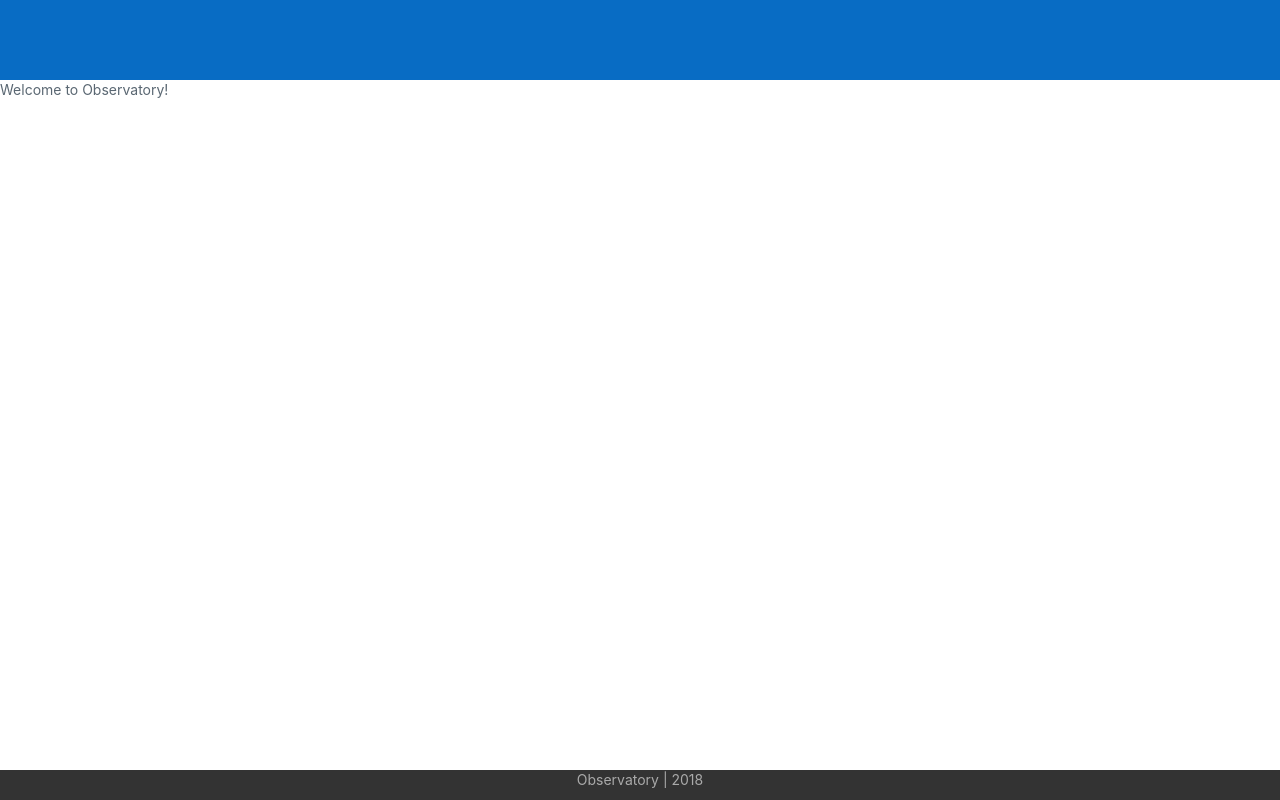
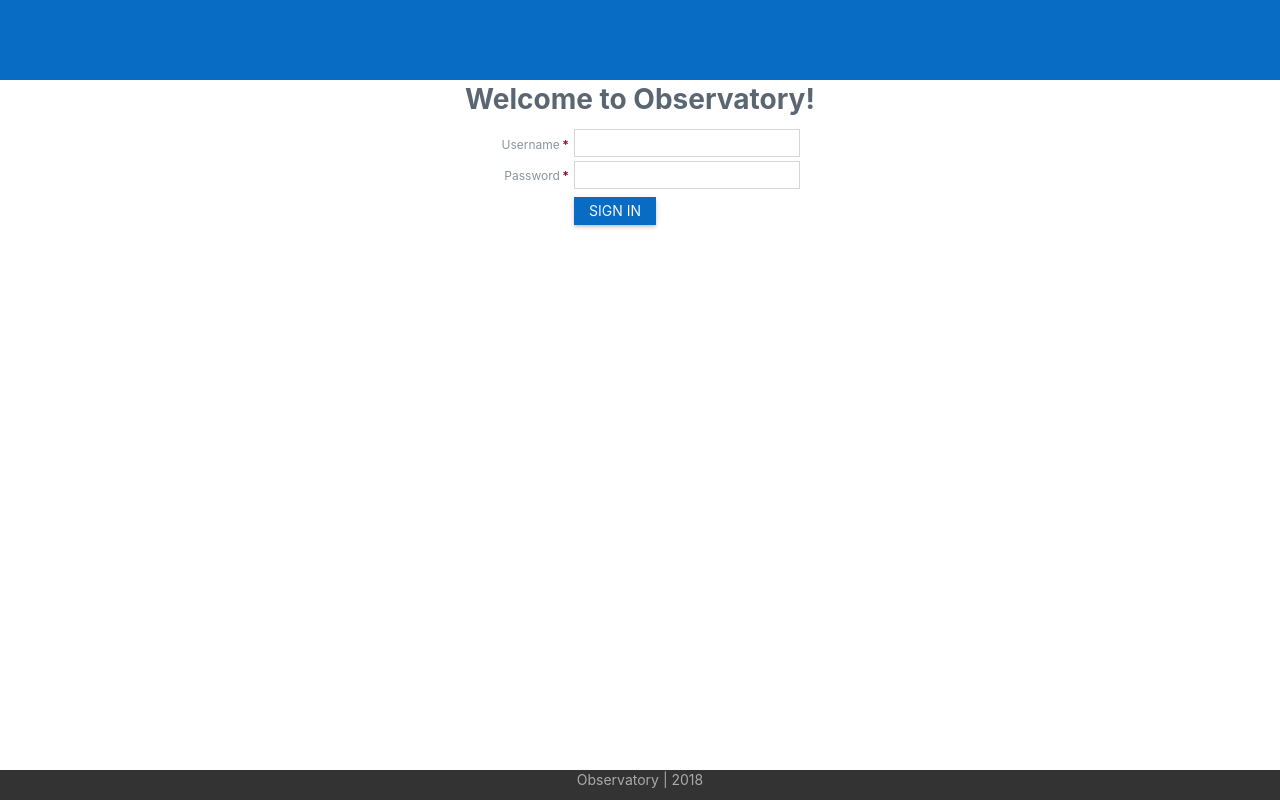
Before and after one commit to PolkovnikMedved/obs-cli, a Vue app: page / in a window 1280 px wide. Built offline with nearby package versions, Linux system fonts and the light colour scheme.

Commit message:
init axios  + loader

```diff
--- a/package.json
+++ b/package.json
@@ -9,6 +9,7 @@
     "test:unit": "vue-cli-service test:unit"
   },
   "dependencies": {
+    "axios": "^0.18.0",
     "register-service-worker": "^1.5.2",
     "vue": "^2.5.17",
     "vue-router": "^3.0.1",
--- a/src/assets/css/obs.css
+++ b/src/assets/css/obs.css
@@ -6,3 +6,26 @@
     background-color:#333;
     color: #aaa;
 }
+
+.full-width{
+    width: 100%;
+}
+
+form{
+    margin: 10px;
+}
+
+.spaced{
+    margin: 5px;
+}
+
+.spaced-no-left{
+    margin-right:5px;
+    margin-top:5px;
+    margin-bottom:5px;
+}
+
+span.c-form__required{
+    color: #9d0725;
+    font-weight: bold;
+}
--- /dev/null
+++ b/src/components/parts/version-search.vue
@@ -0,0 +1,43 @@
+<template>
+    <aside class="t-sidebar">
+        <div class="l-row">
+            <div class="l-col">
+                <button class="c-btn c-btn--primary c-btn--raised spaced">Versions</button>
+            </div>
+            <div class="l-col">
+                <button class="c-btn c-btn--primary c-btn--raised spaced">Structures</button>
+            </div>
+        </div>
+
+        <form action="" class="c-form c-form--block">
+            <fieldset class="c-form__fieldset">
+                <legend class="c-form__legend">Search</legend>
+                <div class="c-form__field-group">
+                    <label for="doc-num" class="c-form__label s-text--bold">Doc N°</label>
+                    <input id="doc-num" class="c-form__field full-width" type="text" name="doc-number" autocomplete="off">
+                </div>
+                <div class="c-form__field-group">
+                    <label for="dfa-num" class="c-form__label s-text--bold">DFA N°</label>
+                    <input id="dfa-num" class="c-form__field full-width" type="text" name="dfa-number" autocomplete="off">
+                </div>
+                <div class="c-form__field-group">
+                    <label for="doc-name" class="c-form__label s-text--bold">Doc. name</label>
+                    <input id="doc-name" class="c-form__field full-width" type="text" name="doc-name" autocomplete="off">
+                </div>
+                <div class="c-form__field-group">
+                    <label for="doc-cat" class="c-form__label s-text--bold">Doc. Cat.</label>
+                    <input id="doc-cat" class="c-form__field full-width" type="text" name="doc-cat" autocomplete="off">
+                </div>
+                <div class="c-form__field-group">
+                    <label for="str-name" class="c-form__label s-text--bold">Str. name</label>
+                    <input id="str-name" class="c-form__field full-width" type="text" name="str-name" autocomplete="off">
+                </div>
+                <div class="c-form__field-group">
+                    <label for="author" class="c-form__label s-text--bold">Author</label>
+                    <input id="author" class="c-form__field full-width" type="text" name="author" autocomplete="off">
+                </div>
+            </fieldset>
+            <button class="c-btn c-btn--primary c-btn--raised c-btn--ripple c-form__button spaced-no-left full-width s-text--center" type="submit">Submit</button>
+        </form>
+    </aside>
+</template>
--- /dev/null
+++ b/src/components/tools/loader-component.js
@@ -0,0 +1,36 @@
+import Vue from "vue";
+
+const state = {
+  counter: null
+};
+
+Object.defineProperty(state, "visible", {
+  get() {
+    return state.counter > 0;
+  }
+});
+
+Vue.util.defineReactive(state, "counter", 0);
+Vue.util.defineReactive(state, "visible");
+
+function show() {
+  ++state.counter;
+}
+
+function hide() {
+  --state.counter;
+}
+
+function delay() {
+  if (state.counter > 1) {
+    hide();
+  } else {
+    setTimeout(() => {
+      if (state.counter >= 1) {
+        hide();
+      }
+    }, 100);
+  }
+}
+
+export { state, show, hide, delay };
--- /dev/null
+++ b/src/components/tools/loader.vue
@@ -0,0 +1,7 @@
+<template>
+    <div class="loader" role="loader" aria-busy="true">
+        <svg viewBox="25 25 50 50" width="100" height="100">
+            <circle cx="50" cy="50" r="20" fill="none" stroke="#70c542" stroke-width="3"></circle>
+        </svg>
+    </div>
+</template>
--- /dev/null
+++ b/src/components/version/all-versions.vue
@@ -0,0 +1,52 @@
+<template>
+  <div class="t-body">
+    <version-search />
+    <main class="t-content">
+      <div v-if="errors && errors.length">
+        <div v-for="(error, index) of errors" :key="index" class="c-notification c-notification--danger">
+          <p>{{ error.message }}</p>
+        </div>
+      </div>
+
+      <loader v-if="visible"></loader>
+
+      <div class="l-row l-row--gutter">
+        <div class="l-col"><h1>Versions management</h1></div>
+      </div>
+    </main>
+  </div>
+</template>
+
+<script>
+import Loader from "../tools/loader.vue";
+import VersionSearch from "../parts/version-search.vue";
+import { state, show, hide } from "../tools/loader-component";
+import { HTTP } from "../../http-common";
+export default {
+  name: "versions",
+  data() {
+    return {
+      errors: [],
+      versions: []
+    };
+  },
+  computed: {
+    visible() {
+      return state.visible;
+    }
+  },
+  components: { VersionSearch, Loader },
+  async beforeMount() {
+    show();
+    HTTP.get("version/all")
+      .then(response => {
+        this.versions = response.data;
+        hide();
+      })
+      .catch(e => {
+        this.errors.push(e);
+        hide();
+      });
+  }
+};
+</script>
--- a/src/components/welcome.vue
+++ b/src/components/welcome.vue
@@ -2,8 +2,44 @@
   <div class="t-body">
     <main class="t-content">
       <div class="l-row l-row--gutter">
-        <div class="l-col">
-          <p>{{ hello }}</p>
+        <div class="l-col-offset-4 l-col-4 l-justify--center">
+          <h1>{{ hello }}</h1>
+          <form action="" class="c-form c-form--block full-width">
+            <div class="l-row ">
+              <div class="l-col-4 l-justify--end">
+                <div class="c-form__field-group">
+                  <label for="username-1" class="c-form__label spaced">Username<span class="c-form__required">*</span></label>
+                </div>
+              </div>
+
+              <div class="l-col-8">
+                <div class="c-form__field-group">
+                  <input id="username-1" class="c-form__field" type="text" name="username" autocomplete="off">
+                </div>
+              </div>
+            </div>
+            <div class="l-row ">
+              <div class="l-col-4 l-justify--end">
+                <div class="c-form__field-group">
+                  <label for="password-1" class="c-form__label spaced">Password<span class="c-form__required">*</span></label>
+                </div>
+              </div>
+
+              <div class="l-col-8">
+                <div class="c-form__field-group">
+                  <input id="password-1" class="c-form__field" type="password" name="password" autocomplete="off">
+                </div>
+              </div>
+            </div>
+
+            <div class="l-row">
+              <div class="l-col-offset-4 l-col-8">
+                <div class="c-form__field-group">
+                  <router-link :to="{ name: 'versions' }" class="c-btn c-btn--primary c-btn--raised c-btn--ripple c-form__button spaced-no-left" type="submit">Sign in</router-link>
+                </div>
+              </div>
+            </div>
+          </form>
         </div>
       </div>
     </main>
--- /dev/null
+++ b/src/http-common.js
@@ -0,0 +1,5 @@
+import axios from "axios";
+
+export const HTTP = axios.create({
+  baseURL: "http://localhost:8080/"
+});
--- a/src/router.js
+++ b/src/router.js
@@ -1,6 +1,7 @@
 import Vue from "vue";
 import Router from "vue-router";
 import Welcome from "./components/welcome.vue";
+import Versions from "./components/version/all-versions.vue";
 
 Vue.use(Router);
 
@@ -12,6 +13,11 @@ export default new Router({
       path: "/",
       name: "welcome",
       component: Welcome
+    },
+    {
+      path: "/versions",
+      name: "versions",
+      component: Versions
     }
   ]
 });
```
Also changed, not shown: src/assets/logo.png (deleted), 1 other file (tests, documents, lock files or other folders).
